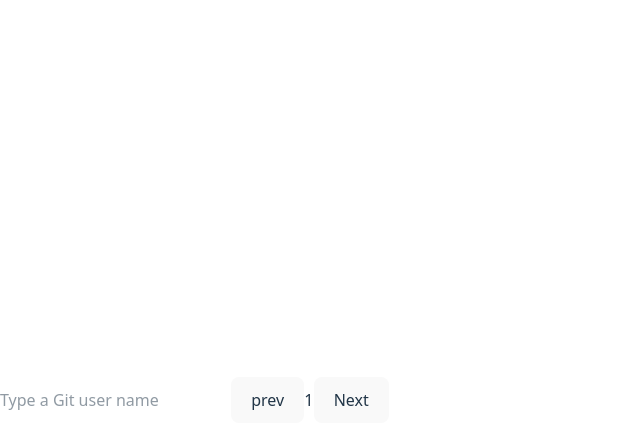
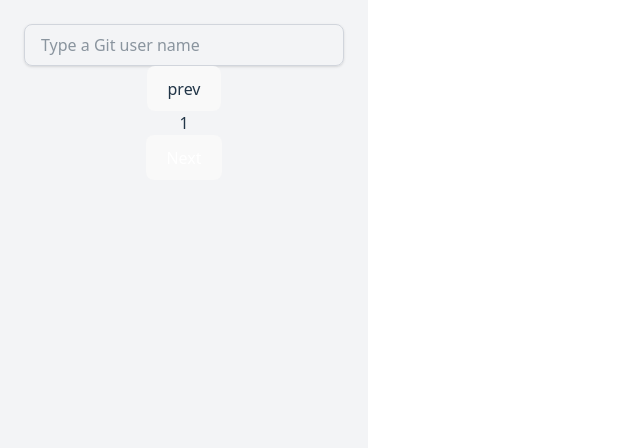
Before and after one commit to KashishAgrahari23/Github-User-Explorer, a React (Vite) app: page / in a window 1280 px wide. Shown: the top 448 px of the page, without its empty margins (0-640 px from the left). Built offline with nearby package versions, Linux system fonts and the light colour scheme.

Commit message:
added styling

```diff
--- a/src/components/SearchBar.jsx
+++ b/src/components/SearchBar.jsx
@@ -54,14 +54,14 @@ const SearchBar = () => {
             setPage((prev)=>prev+1)
     }
   return (
-    <div>
-      <input type="text" placeholder='Type a Git user name' onChange={(e)=>handleChange(e)} value={user} />
+    <div className='min-h-screen bg-gray-100 flex flex-col items-center p-6'>
+      <input type="text" placeholder='Type a Git user name' onChange={(e)=>handleChange(e)} value={user} className='border border-gray-300 rounded-lg px-4 py-2 w-80 focus:ring-2 focus:ring-blue-500 shadow-sm' />
      {loading && <p>Loading.....</p>}
      {error && <p>{error}</p>}
       {!loading && !error && data.length >0 && <UserCard data={data} />}
       <button disabled={page==1} onClick={handlePrev}>prev</button>
       <span>{page}</span>
-      <button onClick={handleNext}>Next</button>
+      <button onClick={handleNext} className='bg-blue-600 text-white px-4 py-2 rounded-lg hover:bg-blue-700 transition'>Next</button>
 
     </div>
   )
```
